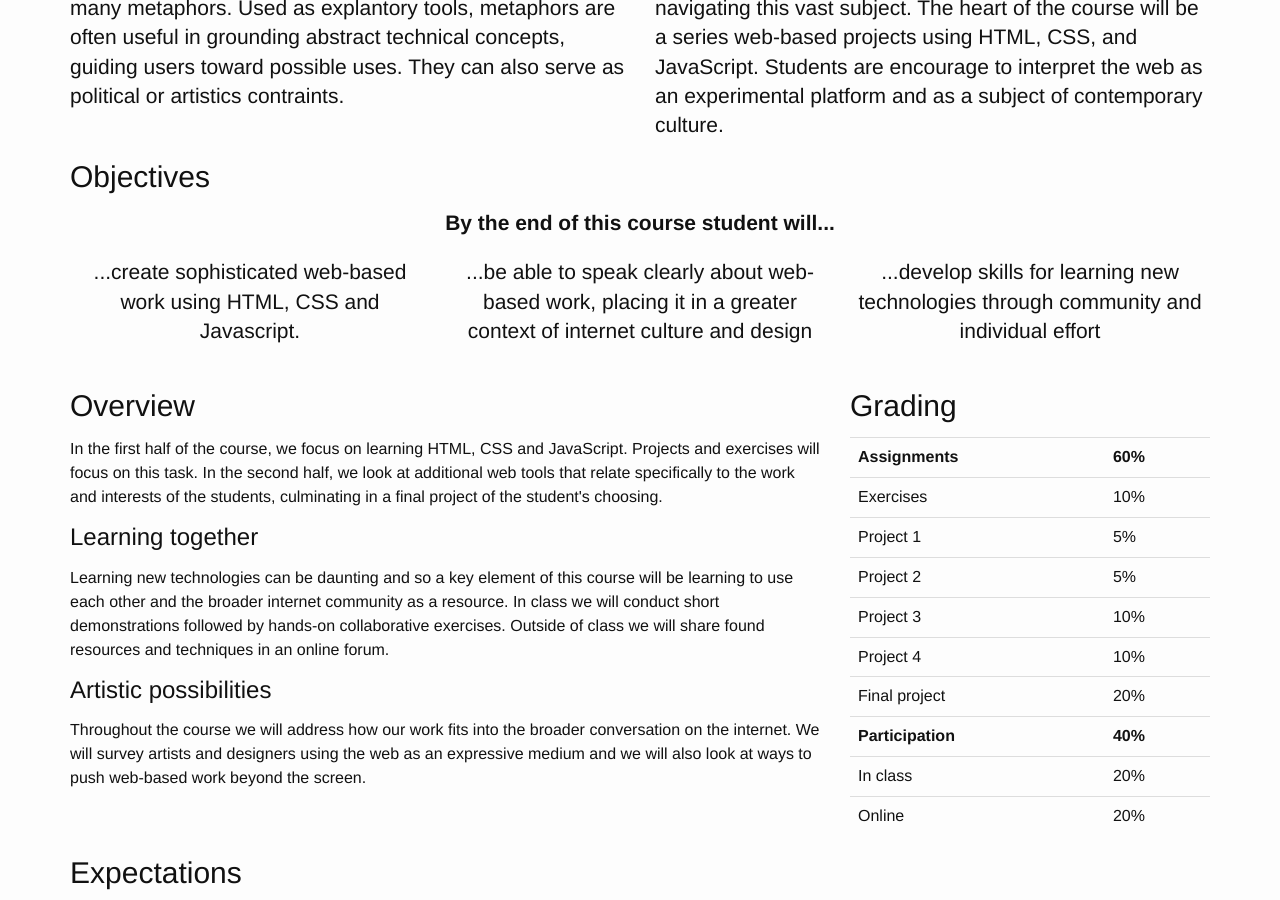
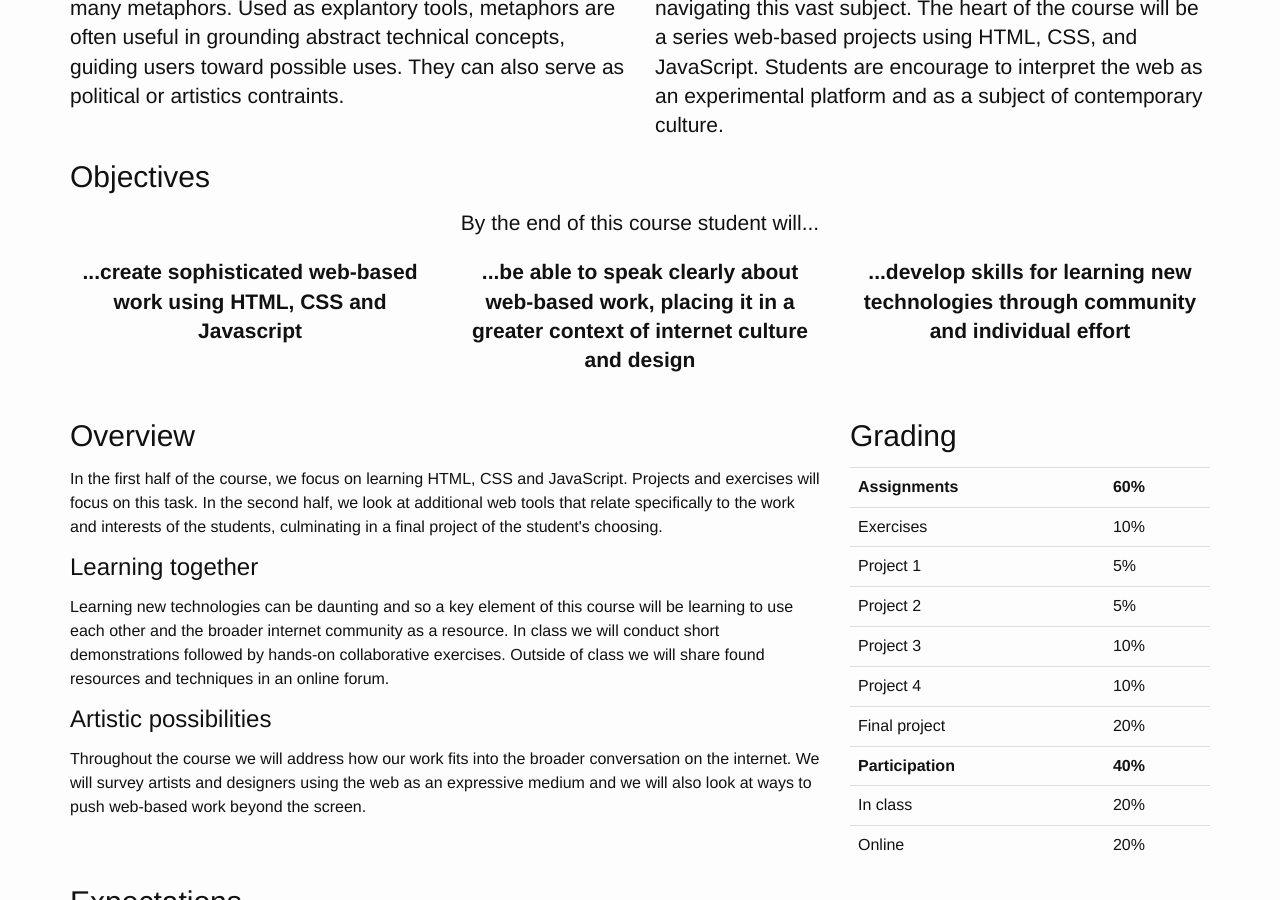
Before and after one commit to michelav/fa7-frameworks, a Jekyll site: the page built from course-info.html, in a window 1280 px wide and 900 px high, scrolled down 331 px. Built offline with Jekyll 4.4.1, drawn with Linux system fonts in a browser that asks for light colours.

Commit message:
Change style of objectives in course-info

```diff
--- a/course-info.html
+++ b/course-info.html
@@ -16,19 +16,19 @@ permalink: /course-info/
 </div>
 
 <h2>Objectives</h2>
-<p class="lead text-center"><strong>By the end of this course student will...</strong></p>
+<p class="lead text-center">By the end of this course student will...</p>
 
 <div class="row">
   <div class="col-sm-4">
-    <p class="lead text-center">...create sophisticated web-based work using HTML, CSS and Javascript.</p>
+    <p class="lead text-center"><strong>...create sophisticated web-based work using HTML, CSS and Javascript</strong></p>
   </div>
 
   <div class="col-sm-4">
-     <p class="lead text-center">...be able to speak clearly about web-based work, placing it in a greater context of internet culture and design</p>
+     <p class="lead text-center"><strong>...be able to speak clearly about web-based work, placing it in a greater context of internet culture and design</strong></p>
   </div>
 
   <div class="col-sm-4">
-     <p class="lead text-center">...develop skills for learning new technologies through community and individual effort</p>
+     <p class="lead text-center"><strong>...develop skills for learning new technologies through community and individual effort</strong></p>
   </div>
 </div>
 
```
